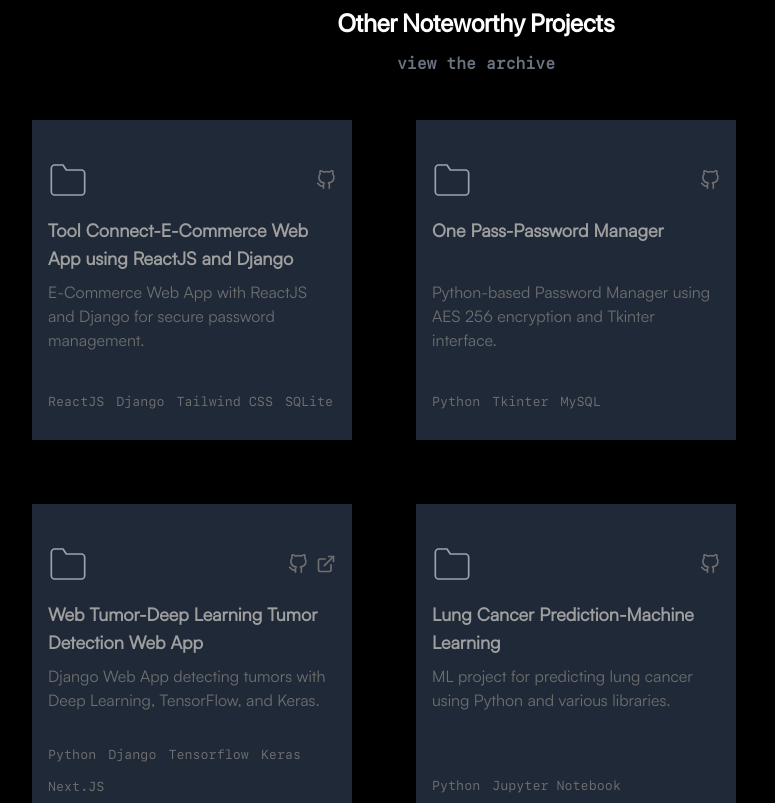
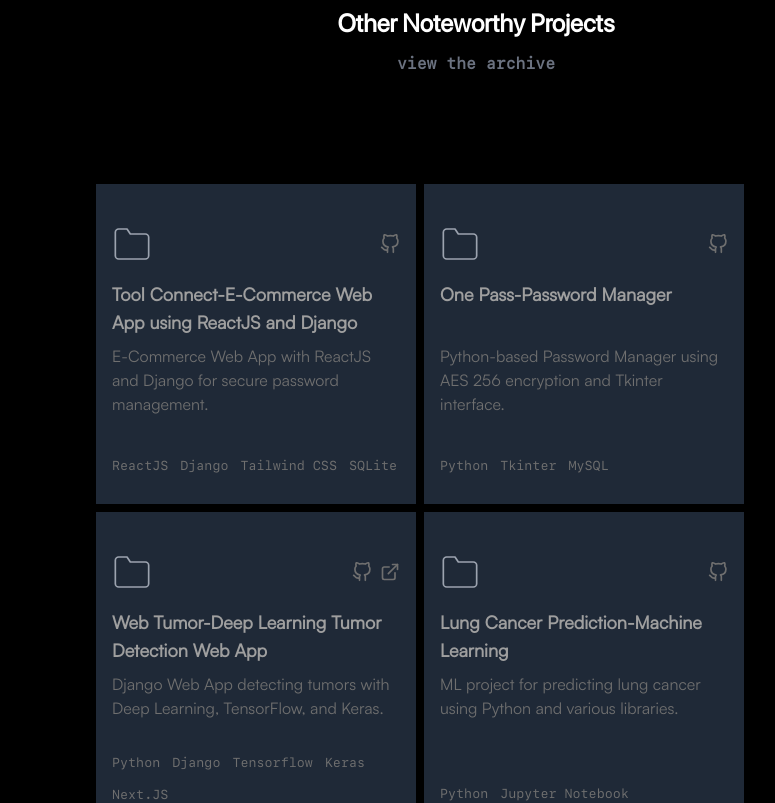
Before and after one commit to Rohithk2003/portfolio, a Next.js app: page / in a window 1280 px wide. Shown: the part 4220-5023 px from the top of the page, without its empty margins (216-991 px from the left). Built offline with nearby package versions, Linux system fonts and the light colour scheme; what tailwindcss-animated would draw is missing.

Commit message:
added padding to other projects

```diff
--- a/components/otherProjects.js
+++ b/components/otherProjects.js
@@ -180,7 +180,7 @@ export default function Project() {
 				</div>
 			</div>
 			<ul
-				className={`flex flex-wrap flex-row mt-10 md:justify-normal justify-center xl:gap-16 lg:gap-5 md:gap-6 pr-0 w-full items-start h-full`}
+				className={`flex flex-wrap flex-row mt-10 p-16 md:justify-normal justify-center gap-2 pr-0 w-full items-start h-full`}
 			>
 				{projectsReducedDescriptions.map((project) => {
 					return (
```
